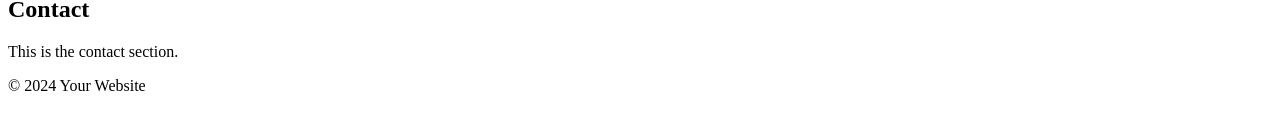
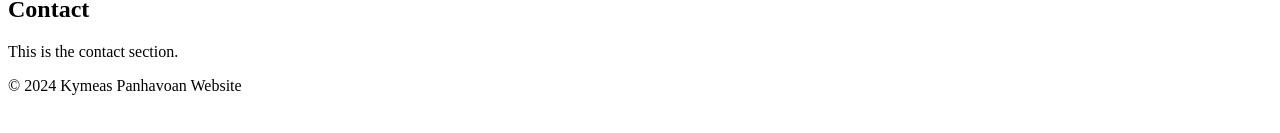
Before and after one commit to Panhavoan-Kymeas/git-learn, a plain HTML site: page index.html in a window 1280 px wide. Shown: the part 309-442 px from the top of the page. Drawn offline with Linux system fonts and the light colour scheme.

Commit message:
udpate footer

```diff
--- a/index.html
+++ b/index.html
@@ -31,7 +31,7 @@
     </main>
 
     <footer>
-        <p>&copy; 2024 Your Website</p>
+        <p>&copy; 2024 Kymeas Panhavoan Website</p>
     </footer>
 </body>
 </html>
```
